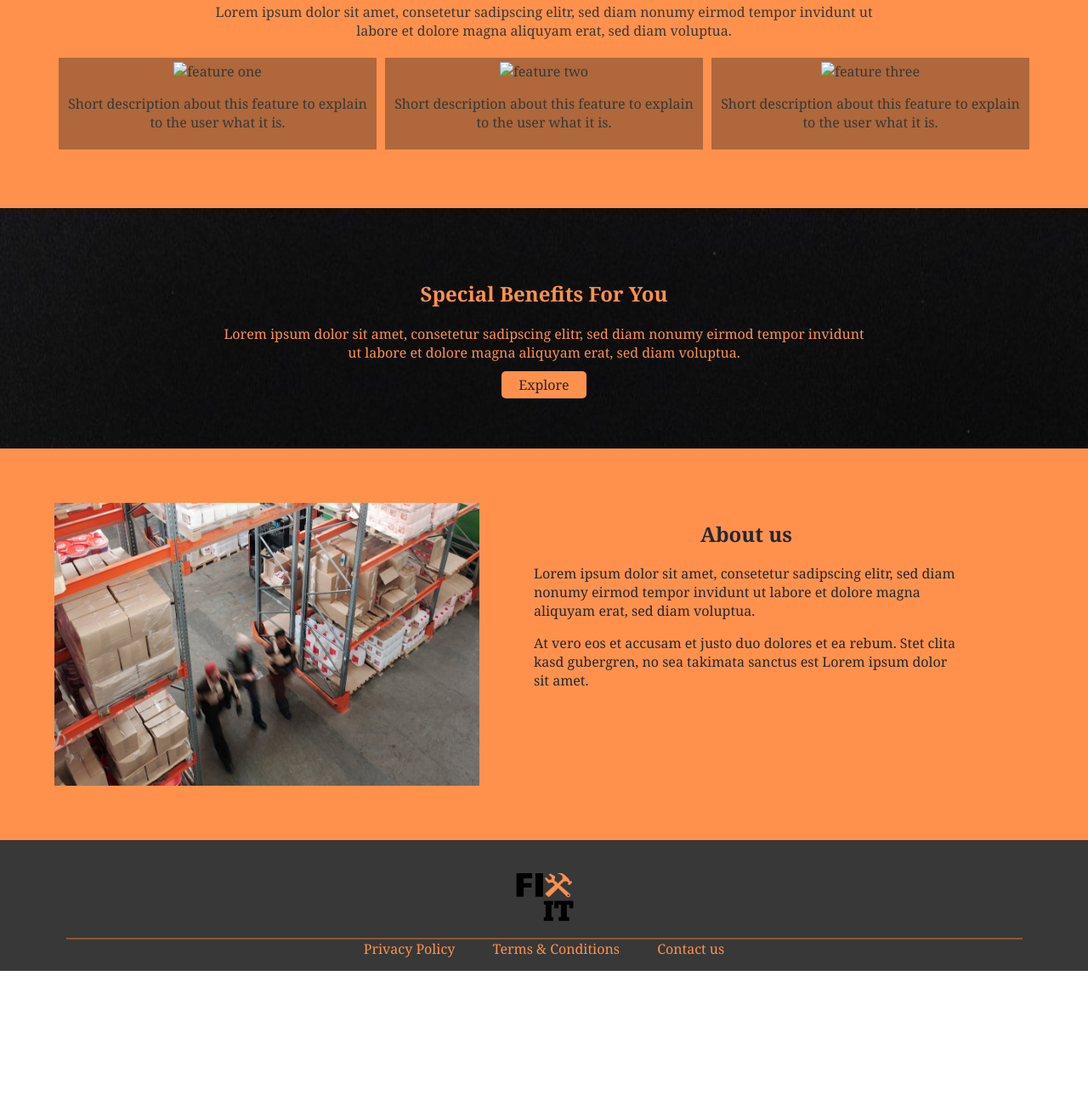
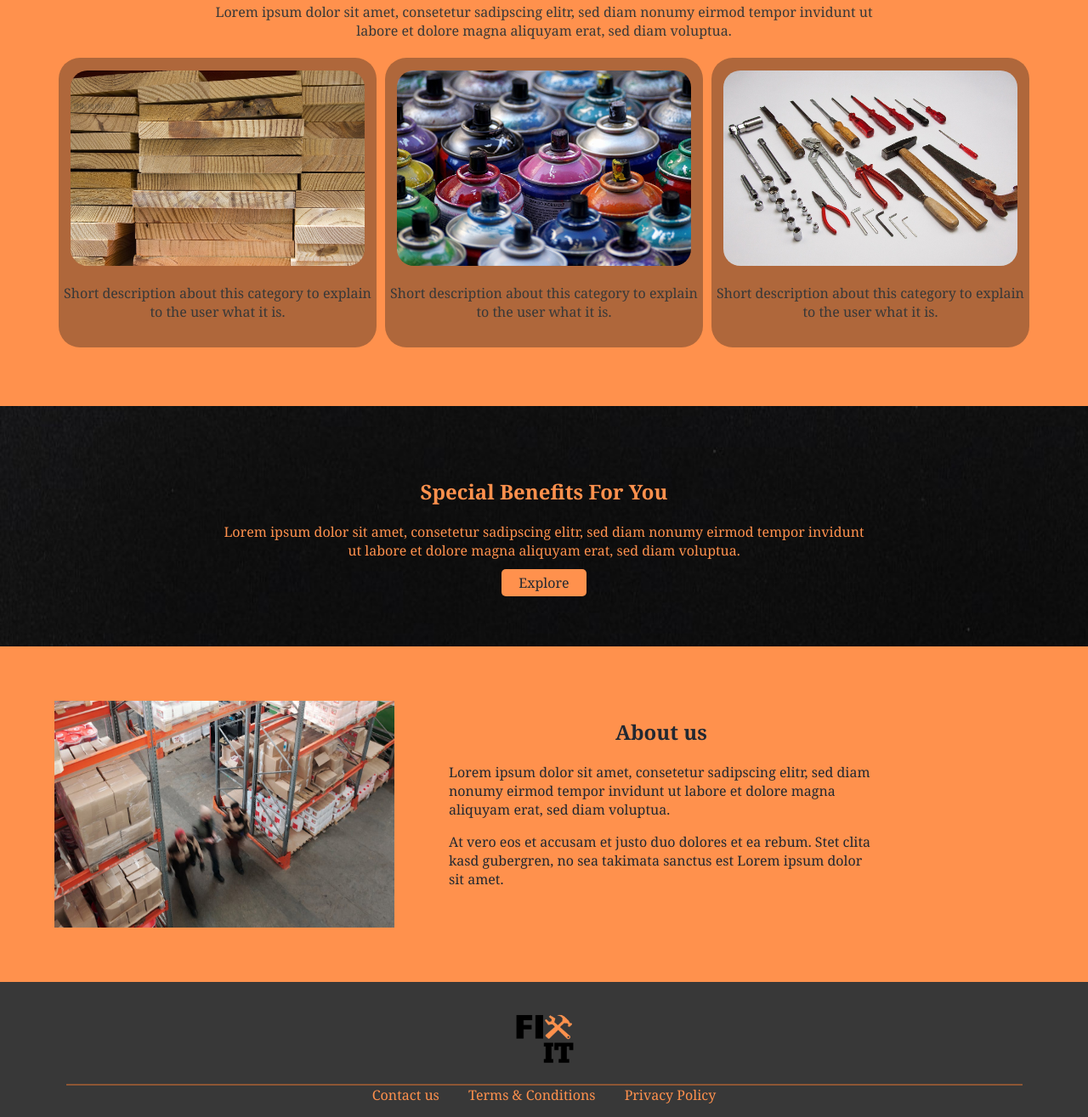
Before and after one commit to AdelleRo/FixIt, a plain HTML site: page index.html in a window 1280 px wide. Shown: the part 534-1849 px from the top of the page at 85% size. Before the commit the page ends 1677 px from the top, so only its background shows below. Drawn offline with Linux system fonts and the light colour scheme.

Commit message:
Add files via upload

```diff
--- a/index.html
+++ b/index.html
@@ -39,16 +39,16 @@
         </div>
         <div class="featuredpics">
             <div class="featureopt">
-                <img src="..." alt="feature one">
-                <p>Short description about this feature to explain to the user what it is.</p>
+                <img class="featuredimg" src="planks.jpg" alt="category one">
+                <p>Short description about this category to explain to the user what it is.</p>
             </div>
             <div class="featureopt">
-                <img src="..." alt="feature two">
-                <p>Short description about this feature to explain to the user what it is.</p>
+                <img class="featuredimg" src="paints.jpg" alt="category two">
+                <p>Short description about this category to explain to the user what it is.</p>
             </div>
             <div class="featureopt">
-                <img src="..." alt="feature three">
-                <p>Short description about this feature to explain to the user what it is.</p>
+                <img class="featuredimg" src="tools.jpg" alt="category three">
+                <p>Short description about this category to explain to the user what it is.</p>
             </div>
         </div>
     </div>
@@ -72,12 +72,14 @@
         </div>
     </div>
     <div class="footer">
-        <img class="footerlogo" src="Logo.png" alt="FixIt Logo">
+        <a href="index.html">
+            <img class="footerlogo" src="Logo.png" alt="FixIt Logo">
+        </a>
         <div class="line"></div>
         <div class="footerlinks">
+            <a href="..." class="footerlink">Contact us</a>
+            <a href="..." class="footerlink">Terms & Conditions</a>
             <a href="..." class="footerlink">Privacy Policy</a>
-            <a href="..." class="footerlink">Terms & Conditions</a>
-            <a href="..." class="footerlink">Contact us</a>
         </div>
     </div>
 </body>
--- a/template.css
+++ b/template.css
@@ -69,8 +69,14 @@ body{
     background-color: rgba(141, 86, 52, 0.7);
     color: #383838;
     margin: 5px;
-    padding: 5px;
+    padding: 15px 5px;
     text-align: center;
+    border-radius: 25px;
+}
+
+.featuredimg{
+    width: 95%;
+    border-radius: 20px;
 }
 
 .benefits{
@@ -110,7 +116,7 @@ body{
 }
 
 .aboutimg{
-    width: 500px;
+    width: 400px;
     object-fit: contain;
 }
 
@@ -134,8 +140,8 @@ body{
 
 .footerlogo{
     height: 100px;
-    padding-left: 40px;
-    padding-right: 40px;
+    padding-left: 60px;
+    padding-right: 60px;
 }
 
 .line{
@@ -150,5 +156,9 @@ body{
     padding-top: 10px;
     padding-left: 10px;
     padding-right: 10px;
-    margin: 10px;
+    margin: 5px;
 }
+
+
+/*make cards with hover effect
+add links to categories in featured */
```
Also changed, not shown: paints.jpg (added), planks.jpg (added), tools.jpg (added).
